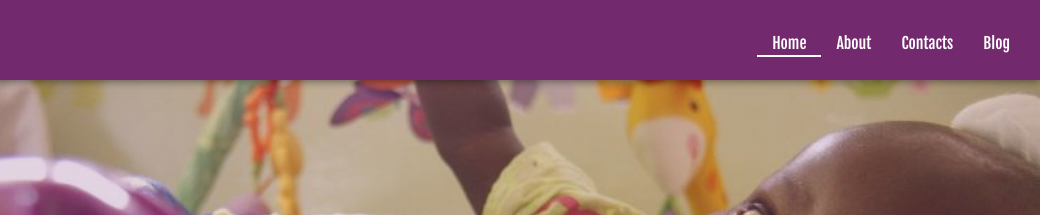
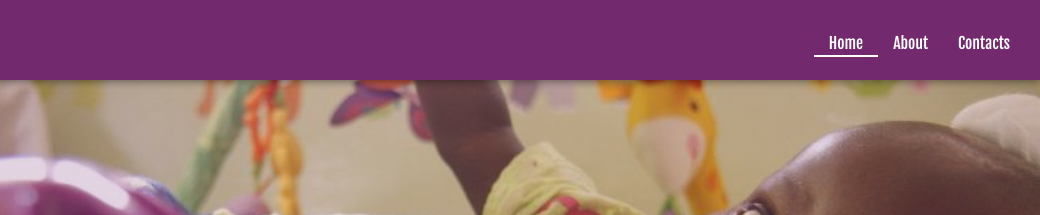
Before and after one commit to john-karanja/deservefoundation, a plain HTML site: page index.html in a window 1280 px wide. Shown: the top 215 px of the page, 240-1280 px from the left. Drawn offline with nearby package versions, Linux system fonts and the light colour scheme; a web font is replaced by a local one.

Commit message:
Revert "CO: added some shit"

```diff
--- a/index.html
+++ b/index.html
@@ -42,7 +42,6 @@
 			                <li class="active"><a href="#">Home</a></li>
 			                <li><a href="about.html">About</a></li>
 			                <li><a href="contacts.html">Contacts</a></li>
-					<li><a href="blog.deservefoundation.org">Blog</a></li>
 			              </ul>
             		</div>
 				</div>
```
